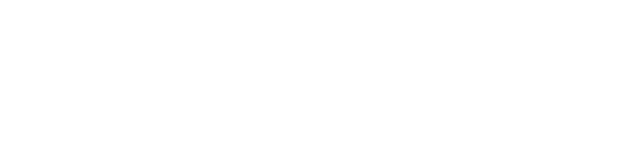
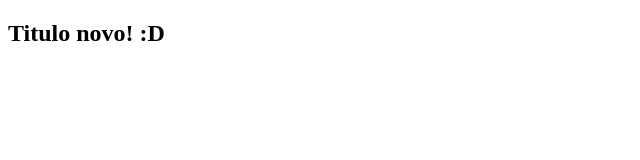
Before and after one commit to jovsky/gama-no-github, a plain HTML site: page index.html in a window 1280 px wide. Shown: the whole page, without its empty margins (0-640 px from the left). Drawn offline with Linux system fonts and the light colour scheme.

Commit message:
arquivo index.html atualizado novamente

```diff
--- a/index.html
+++ b/index.html
@@ -4,6 +4,6 @@
 	<title>Hello</title>
 </head>
 <body>
-
+	<h2>Titulo novo! :D</h2>
 </body>
 </html>
```
